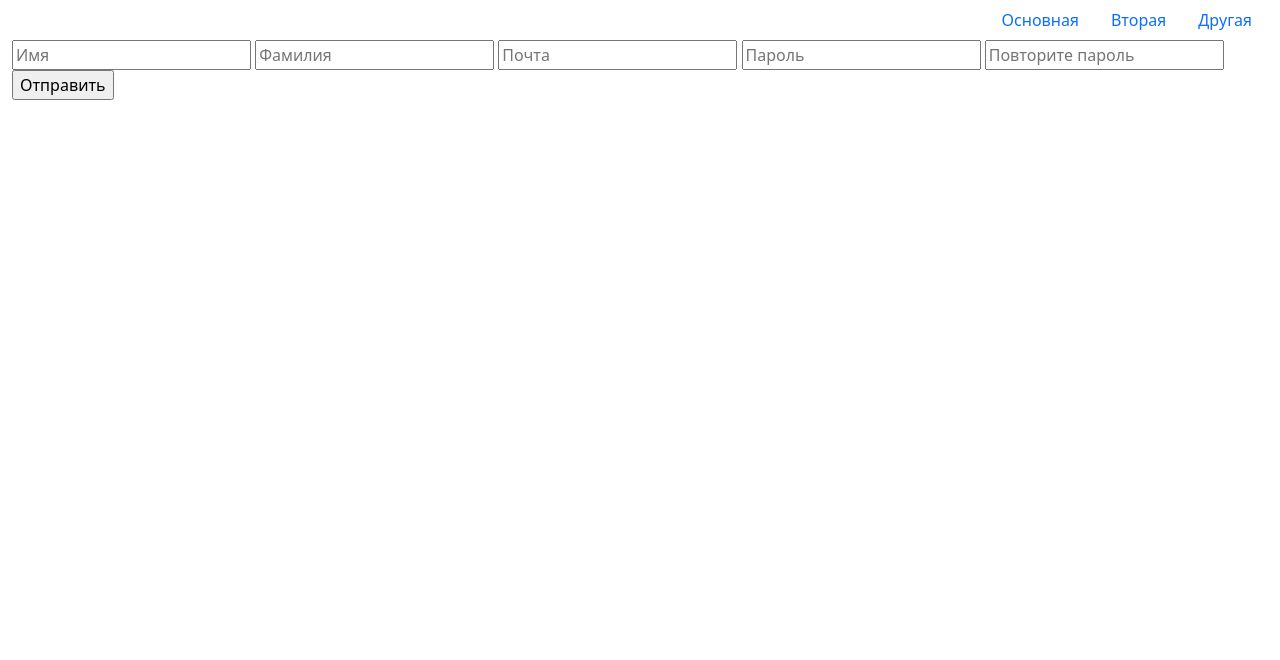
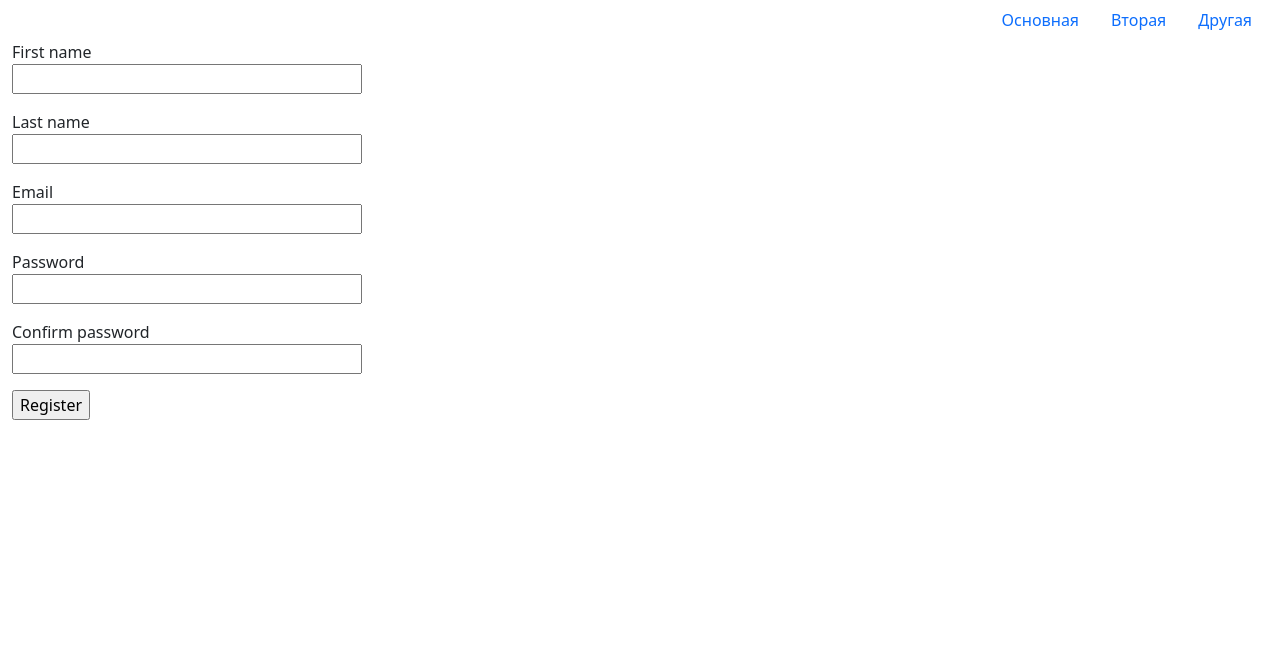
Before and after one commit to maslaff/GB.Edu_Frameworks, a Flask app: page /registration/ in a window 1280 px wide. Shown: the top 660 px of the page. Run offline with Flask 3, Linux system fonts and the light colour scheme; some libraries are stand-ins or nearby versions.

Commit message:
hw3 solved

```diff
--- a/hw3/app.py
+++ b/hw3/app.py
@@ -8,16 +8,19 @@ from flask import (
     url_for,
 )
 
-from flask_wtf import FlaskForm
+from flask_wtf.csrf import CSRFProtect
 from werkzeug.security import generate_password_hash, check_password_hash
-from model import db, User
-from forms import LoginForm
+from hw3.model import db, User
+from hw3.forms import LoginForm, RegistrationForm
+from sqlalchemy.exc import IntegrityError
+
 
 app = Flask(__name__)
 
 app.secret_key = "5f214cacbd30c2a0f17912ae0d5d8c16ae9812846221265e4"
-
+app.config["SECRET_KEY"] = "a0f17912ae0d5d8c16ae981"
 app.config["SQLALCHEMY_DATABASE_URI"] = "sqlite:///mydatabase.db"
+csrf = CSRFProtect(app)
 db.init_app(app)
 
 
@@ -38,35 +41,32 @@ def index():
 
 @app.route("/login/", methods=["POST", "GET"])
 def login():
-    if request.method == "POST":
-        # users = User.query.all()
-        # print(users)
-
-        # session["username"] = request.form.get("username") or "NoName"
-        form_email = request.form.get("email")
-        form_password = request.form.get("password")
+    form = LoginForm()
+    if request.method == "POST" and form.validate():
+        form_email = form.email.data
+        form_password = form.password.data
         usr_d = User.query.filter(User.email == form_email).first()
         if usr_d and check_password_hash(usr_d.password, form_password):
             flash(f"User {form_email} logged in", "success")
             response = make_response(redirect(url_for("index")))
-            # response.set_cookie("username", form_uname)
             response.set_cookie("email", form_email)
             return response
 
         flash("Bad email or password", "warning")
         return redirect(url_for("login"))
     else:
-        return render_template("login.html")
+        return render_template("login.html", form=form)
 
 
 @app.route("/registration/", methods=["POST", "GET"])
 def registration():
-    if request.method == "POST":
+    form = RegistrationForm()
+    if request.method == "POST" and form.validate():
         # session["username"] = request.form.get("username") or "NoName"
-        form_fname = request.form.get("first_name")
-        form_lname = request.form.get("last_name")
-        form_email = request.form.get("email")
-        form_password = request.form.get("password")
+        form_fname = form.fname.data
+        form_lname = form.lname.data
+        form_email = form.email.data
+        form_password = form.password.data
 
         usr = User(
             first_name=form_fname,
@@ -74,8 +74,14 @@ def registration():
             email=form_email,
             password=generate_password_hash(form_password),
         )
-        db.session.add(usr)
-        db.session.commit()
+        try:
+            db.session.add(usr)
+            db.session.commit()
+        except IntegrityError:
+            db.session.rollback()
+            flash(f"User {form_email} already registered", "warning")
+            return redirect(url_for("registration"))
+
         print(f"User {form_fname} {form_lname} registered")
 
         flash(f"User {form_email} registered", "success")
@@ -85,12 +91,12 @@ def registration():
         return response
         # return redirect(url_for("index"))
     else:
-        return render_template("registration.html")
+        return render_template("registration.html", form=form)
 
 
 @app.route("/logout/")
 def logout():
-    name = request.cookies.get("username")
+    name = request.cookies.get("email")
     response = make_response(redirect(url_for("index")))
     response.delete_cookie("username")
     response.delete_cookie("email")
--- a/hw3/forms.py
+++ b/hw3/forms.py
@@ -1,11 +1,46 @@
 from flask_wtf import FlaskForm
 from wtforms import StringField, PasswordField, EmailField
-from wtforms.validators import DataRequired, EqualTo, Length
+from wtforms.validators import DataRequired, EqualTo, Length, ValidationError
+
+
+class Include(object):
+    def __init__(self, digits=True, capital=True, message=None):
+        self.digits = digits
+        self.capital = capital
+        if not message:
+            message = f"Field must be include {'digits' if digits else ''} {'capital letters' if capital else ''}."
+        self.message = message
+
+    def __call__(self, form, field):
+        d = field.data
+        print(f"VALIDATORS DATA!!! --- {d}")
+        if (self.digits and any(map(str.isdigit, d))) and (
+            self.capital and any(map(str.isupper, d))
+        ):
+            print("VALIDATED!!!")
+            return
+        print("NOT VALIDATED!!!")
+        raise ValidationError(self.message)
 
 
 class LoginForm(FlaskForm):
     email = EmailField("Email", validators=[DataRequired()])
-    password = PasswordField("Password", validators=[DataRequired(), Length(min=6)])
-    confirm_password = PasswordField(
-        "Confirm password", validators=[DataRequired(), EqualTo("password")]
+    password = PasswordField("Password", validators=[DataRequired()])
+
+
+class RegistrationForm(FlaskForm):
+    fname = StringField("First name", validators=[DataRequired()])
+    lname = StringField("Last name", validators=[DataRequired()])
+    email = EmailField("Email", validators=[DataRequired()])
+    password = PasswordField(
+        "Password",
+        validators=[
+            DataRequired(),
+            Length(min=6),
+            EqualTo(
+                "confirm_password", message="Вайвай"
+            ),  # ??? Сообщение не выводится!
+            Include(),
+        ],
     )
+    confirm_password = PasswordField("Confirm password")
--- a/hw3/templates/base.html
+++ b/hw3/templates/base.html
@@ -16,6 +16,16 @@ initial-scale=1, shrink-to-fit=no">
             <li class="nav-item"><a href="/second/" class="nav-link">Вторая</a></li>
             <li class="nav-item"><a href="/other/" class="nav-link">Другая</a></li>
         </ul>
+        {% with messages = get_flashed_messages(with_categories=true)%}
+        {% if messages %}
+        {% for category, message in messages %}
+        <div class="alert alert-{{ category }}">
+            {{ message }}
+        </div>
+        {% endfor %}
+        {% endif %}
+        {% endwith %}
+
         {% block content %}
         Джай Шри Кришна!
         {% endblock %}
--- a/hw3/templates/registration.html
+++ b/hw3/templates/registration.html
@@ -7,12 +7,30 @@
 
 
 {% block content %}
-<form method="post">
-    <input type="string" name="first_name" placeholder="Имя">
-    <input type="string" name="last_name" placeholder="Фамилия">
-    <input type="email" name="email" placeholder="Почта">
-    <input type="password" name="password" placeholder="Пароль">
-    <input type="password" name="repr_password" placeholder="Повторите пароль">
-    <input type="submit" value="Отправить">
+<form method="POST" action="{{ url_for('registration') }}">
+    {{ form.csrf_token }}
+    <p>
+        {{ form.fname.label }}<br>
+        {{ form.fname(size=32) }}
+    </p>
+    <p>
+        {{ form.lname.label }}<br>
+        {{ form.lname(size=32) }}
+    </p>
+    <p>
+        {{ form.email.label }}<br>
+        {{ form.email(size=32) }}
+    </p>
+    <p>
+        {{ form.password.label }}<br>
+        {{ form.password(size=32) }}
+    </p>
+    <p>
+        {{ form.confirm_password.label }}<br>
+        {{ form.confirm_password(size=32) }}
+    </p>
+    <p>
+        <input type="submit" value="Register">
+    </p>
 </form>
 {% endblock %}
```
Also changed, not shown: hw3/templates/index.html (+0 -11 lines), hw3/templates/login.html (+13 -16 lines).
